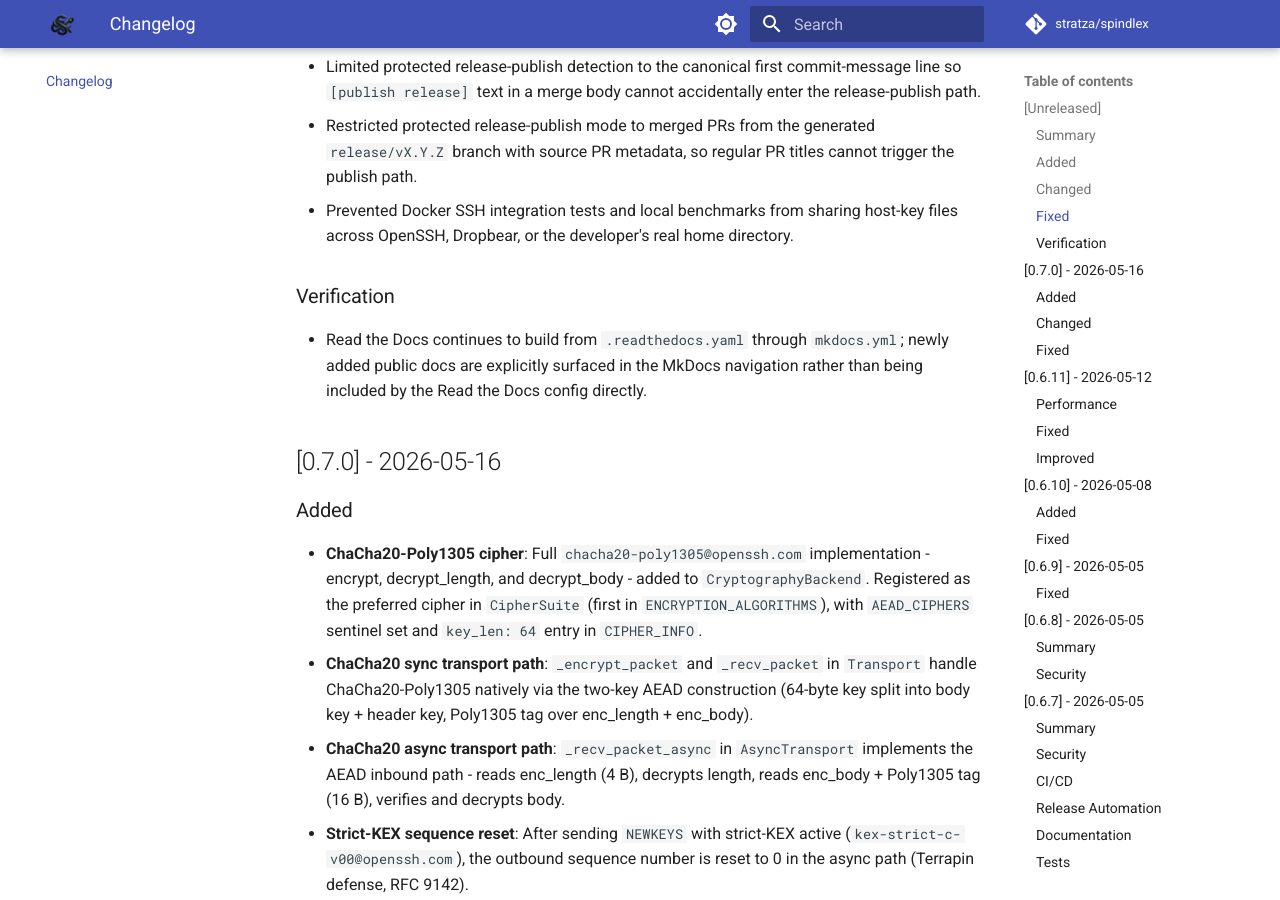
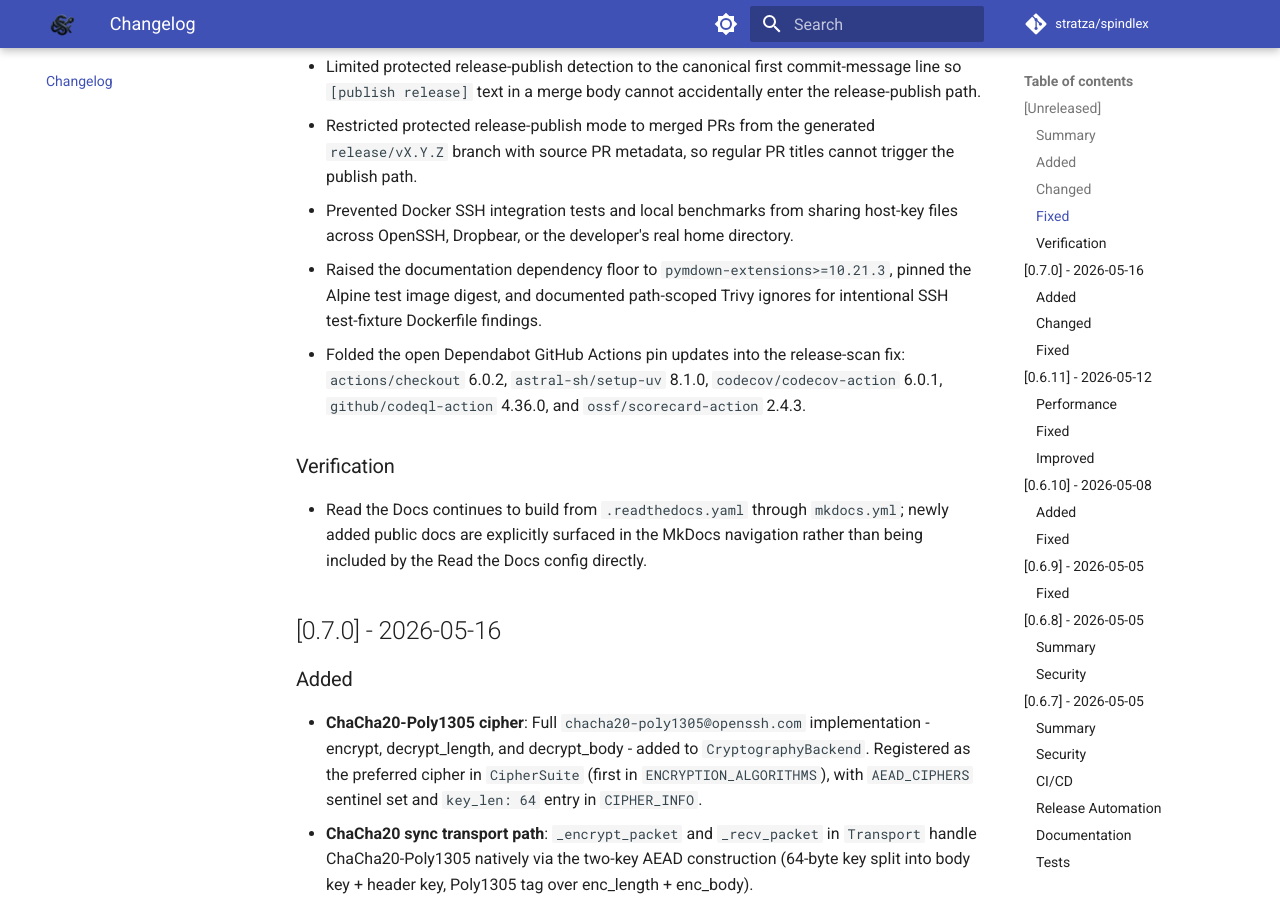
Before and after one commit to stratza/spindlex, an MkDocs documentation site: the page built from docs/changelog.md, in a window 1280 px wide and 900 px high, scrolled down 1223 px. Built offline with MkDocs 1.6.1 and Material for MkDocs 9.7.7, drawn with Linux system fonts in a browser that asks for light colours; comment, search, counter and statistics services are not loaded.

Commit message:
security: fix release scan findings

```diff
--- a/docs/changelog.md
+++ b/docs/changelog.md
@@ -27,6 +27,8 @@ version by itself.
 *   Limited protected release-publish detection to the canonical first commit-message line so `[publish release]` text in a merge body cannot accidentally enter the release-publish path.
 *   Restricted protected release-publish mode to merged PRs from the generated `release/vX.Y.Z` branch with source PR metadata, so regular PR titles cannot trigger the publish path.
 *   Prevented Docker SSH integration tests and local benchmarks from sharing host-key files across OpenSSH, Dropbear, or the developer's real home directory.
+*   Raised the documentation dependency floor to `pymdown-extensions>=10.21.3`, pinned the Alpine test image digest, and documented path-scoped Trivy ignores for intentional SSH test-fixture Dockerfile findings.
+*   Folded the open Dependabot GitHub Actions pin updates into the release-scan fix: `actions/checkout` 6.0.2, `astral-sh/setup-uv` 8.1.0, `codecov/codecov-action` 6.0.1, `github/codeql-action` 4.36.0, and `ossf/scorecard-action` 2.4.3.
 
 ### Verification
 *   Read the Docs continues to build from `.readthedocs.yaml` through `mkdocs.yml`; newly added public docs are explicitly surfaced in the MkDocs navigation rather than being included by the Read the Docs config directly.
--- a/docs/requirements.txt
+++ b/docs/requirements.txt
@@ -4,5 +4,5 @@ mkdocs-material>=9.1.0
 mkdocstrings[python]>=0.22.0
 mkdocs-minify-plugin>=0.6.0
 mkdocs-git-revision-date-localized-plugin>=1.2.0
-pymdown-extensions>=10.16.1
+pymdown-extensions>=10.21.3
 pygments>=2.20.0
--- a/pyproject.toml
+++ b/pyproject.toml
@@ -73,7 +73,7 @@ docs = [
     "mkdocstrings[python]>=0.22.0",
     "mkdocs-minify-plugin>=0.6.0",
     "mkdocs-git-revision-date-localized-plugin>=1.2.0",
-    "pymdown-extensions>=10.16.1",
+    "pymdown-extensions>=10.21.3",
     "pygments>=2.20.0",
 ]
 test = [
```
Also changed, not shown: .trivyignore.yaml (added, +16 -0 lines), 10 other files.
